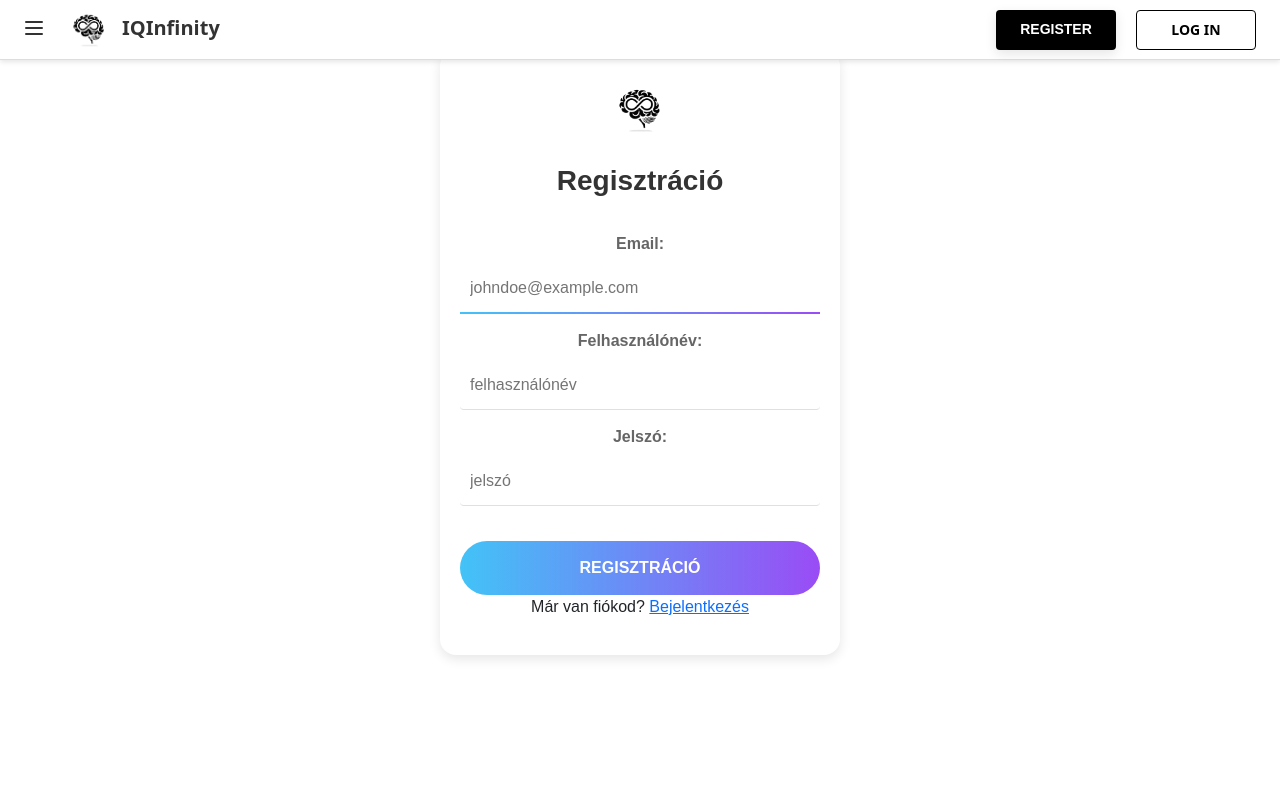
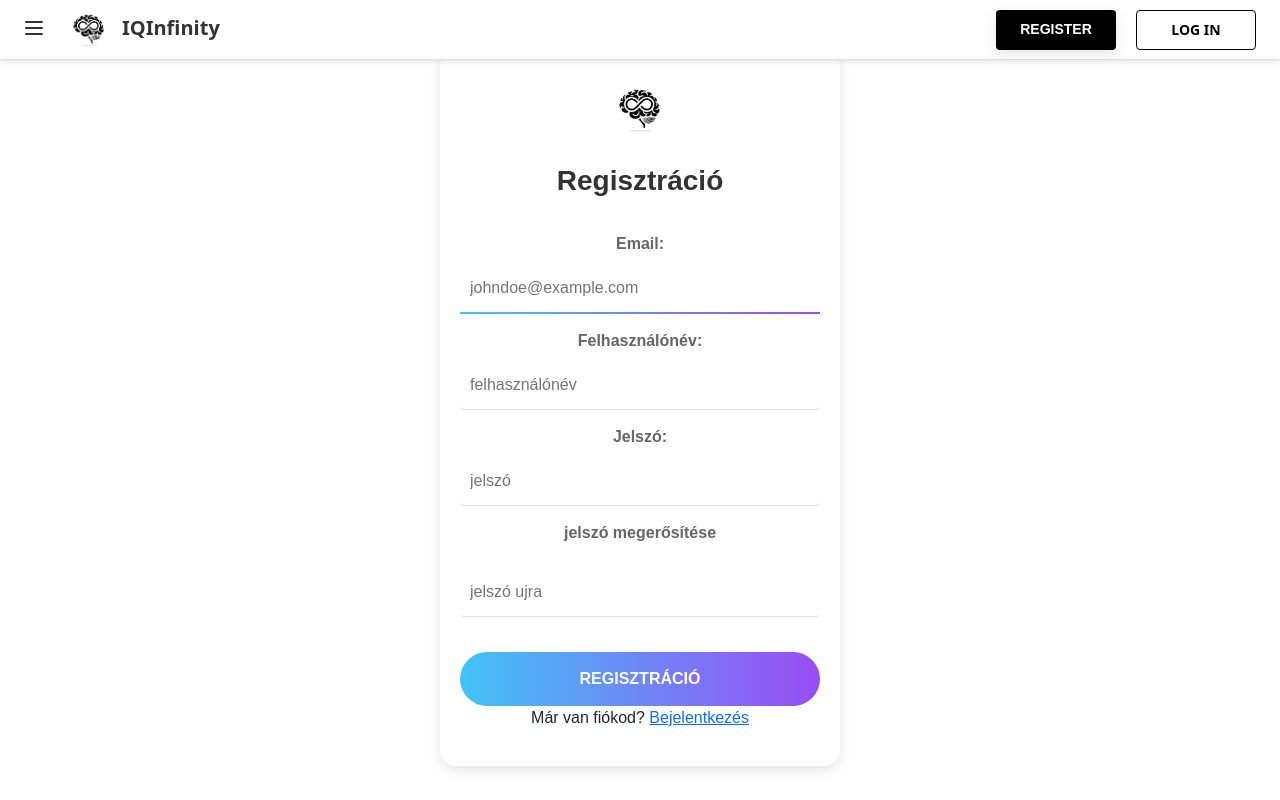
Before and after one commit to KaranyiczGabor/Vizsgaremek, a React (Create React App) app in the folder frontendfiles/: page /register in a window 1280 px wide. Built offline with nearby package versions, Linux system fonts and the light colour scheme.

Commit message:
több hibakezelés(létező felhasználó, eltérő jelszó)

```diff
--- a/frontendfiles/src/Register.js
+++ b/frontendfiles/src/Register.js
@@ -1,22 +1,48 @@
-import React from 'react'
+import React, { useState } from 'react'
 import './Register.css';
 import { Link, useNavigate } from 'react-router-dom';
 import axios from 'axios';
 
-
 export default function Register() {
     let navigate = useNavigate()
+    const [passwordError, setPasswordError] = useState('');
+    const [usernameError, setUsernameError] = useState('');
+    const [isSubmitting, setIsSubmitting] = useState(false);
 
+    function validateForm() {
+        const password = document.getElementById("password").value;
+        const confirmPassword = document.getElementById("confirmPassword").value;
 
-    function Post() {
+        if (password !== confirmPassword) {
+            setPasswordError('A jelszavak nem egyeznek');
+            return false;
+        }
+
+        setPasswordError('');
+        return true;
+    }
+
+    async function handleSubmit(event) {
+        event.preventDefault();
+
+        // Reset errors
+        setUsernameError('');
+        setPasswordError('');
+
+        if (!validateForm()) {
+            return;
+        }
+
+        setIsSubmitting(true);
+
         let regdatas = {
             email: document.getElementById("email").value,
             userName: document.getElementById("nickname").value,
             password: document.getElementById("password").value
-        }
-        console.log(regdatas);
+        };
 
-        axios.post(
+        try {
+            const response = await axios.post(
                 `${process.env.REACT_APP_API_URL}/users/register`,
                 regdatas,
                 {
@@ -24,41 +50,70 @@ export default function Register() {
                         "Content-Type": "application/json"
                     }
                 }
-        )
-        .then(function(response) {
+            );
+
             console.log(response.data);
-            navigate("/login")
-        })
-        .catch(function(error) {
+
+            // Check if the response contains an error message, even though status is 200/201
+            if (response.data && response.data.message &&
+                (response.data.message.includes("already taken") ||
+                 response.data.message.includes("Username"))) {
+
+                // Handle username already exists error, even though API returns 201
+                setUsernameError('Ez a felhasználónév már foglalt');
+            } else {
+                // Only navigate if there's no error message
+                navigate("/login");
+            }
+
+        } catch (error) {
             console.error("Registration error:", error);
-        });
+
+            // Handle any actual errors (network errors, etc)
+            if (error.response && error.response.data && error.response.data.message) {
+                setUsernameError(error.response.data.message);
+            } else {
+                setUsernameError('Hiba történt a regisztráció során');
+            }
+        } finally {
+            setIsSubmitting(false);
+        }
     }
 
     return (
         <div className='register'>
             <img src="/logo.png" alt="IQInfinity Logo" className="logo" />
-    <form onSubmit={function(event) {
-        event.preventDefault()
-        Post()
-    }}>
+            <form onSubmit={handleSubmit}>
                 <label className='bejelentkezes'>Regisztráció</label>
 
                 <label>
                     Email:
-            <input type="email" id='email' placeholder="johndoe@example.com"/>
+                    <input type="email" id='email' placeholder="johndoe@example.com" required/>
                 </label>
 
                 <label>
                     Felhasználónév:
-            <input type="text" id='nickname' placeholder="felhasználónév"/>
+                    <input type="text" id='nickname' placeholder="felhasználónév" required/>
                 </label>
+                {usernameError && <p className="error-message">{usernameError}</p>}
 
                 <label>
                     Jelszó:
-            <input type="password" id='password' placeholder="jelszó"/>
+                    <input type="password" id='password' placeholder="jelszó" required/>
                 </label>
-
-        <button type="submit">Regisztráció</button>
+                <div className="form-group">
+                    <label>jelszó megerősítése</label>
+                    <input
+                        placeholder="jelszó ujra"
+                        type="password"
+                        id="confirmPassword"
+                        required
+                    />
+                </div>
+                {passwordError && <p className="error-message">{passwordError}</p>}
+                <button type="submit" disabled={isSubmitting}>
+                    {isSubmitting ? 'Feldolgozás...' : 'Regisztráció'}
+                </button>
             </form>
 
             <p className="signin-text">Már van fiókod? <Link to={"/login"} className="signin-link">Bejelentkezés</Link></p>
```
Lines whose indentation alone changed are shown as unchanged.
